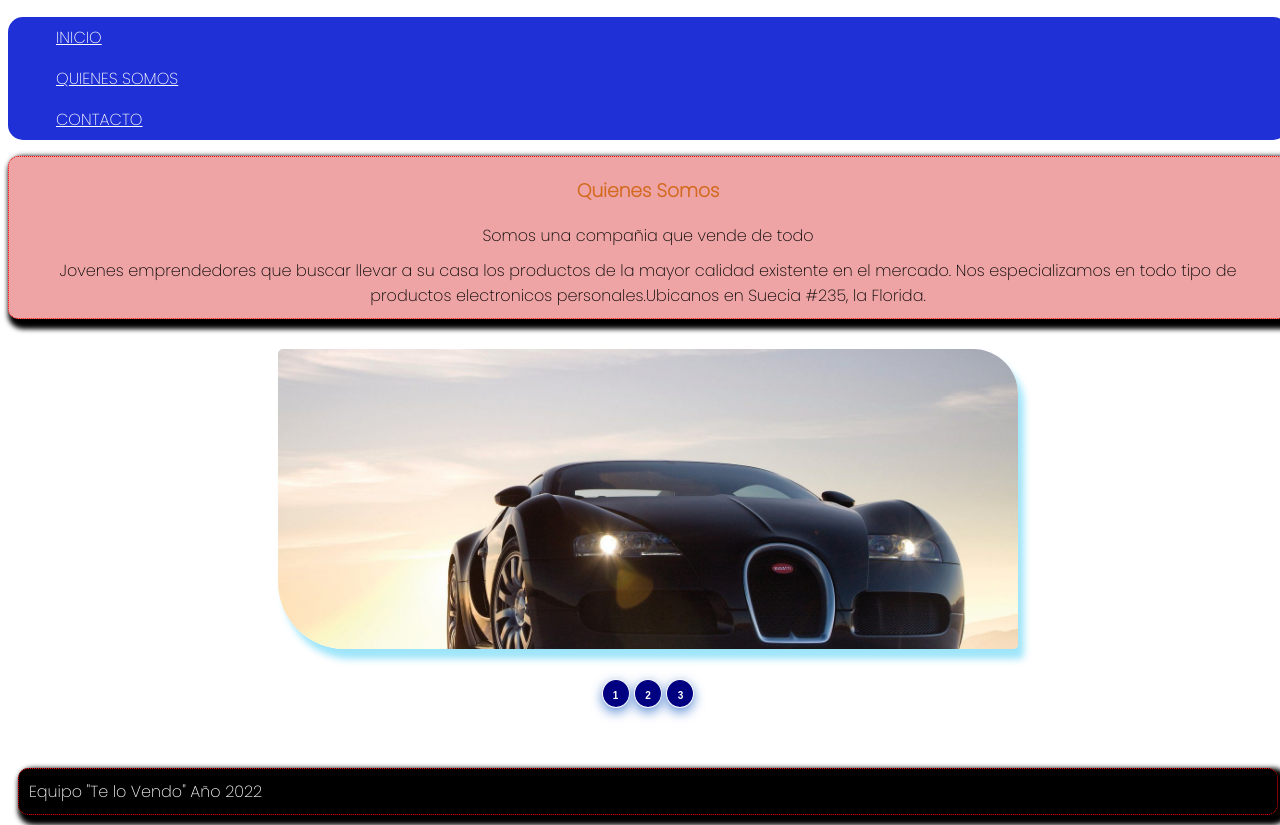
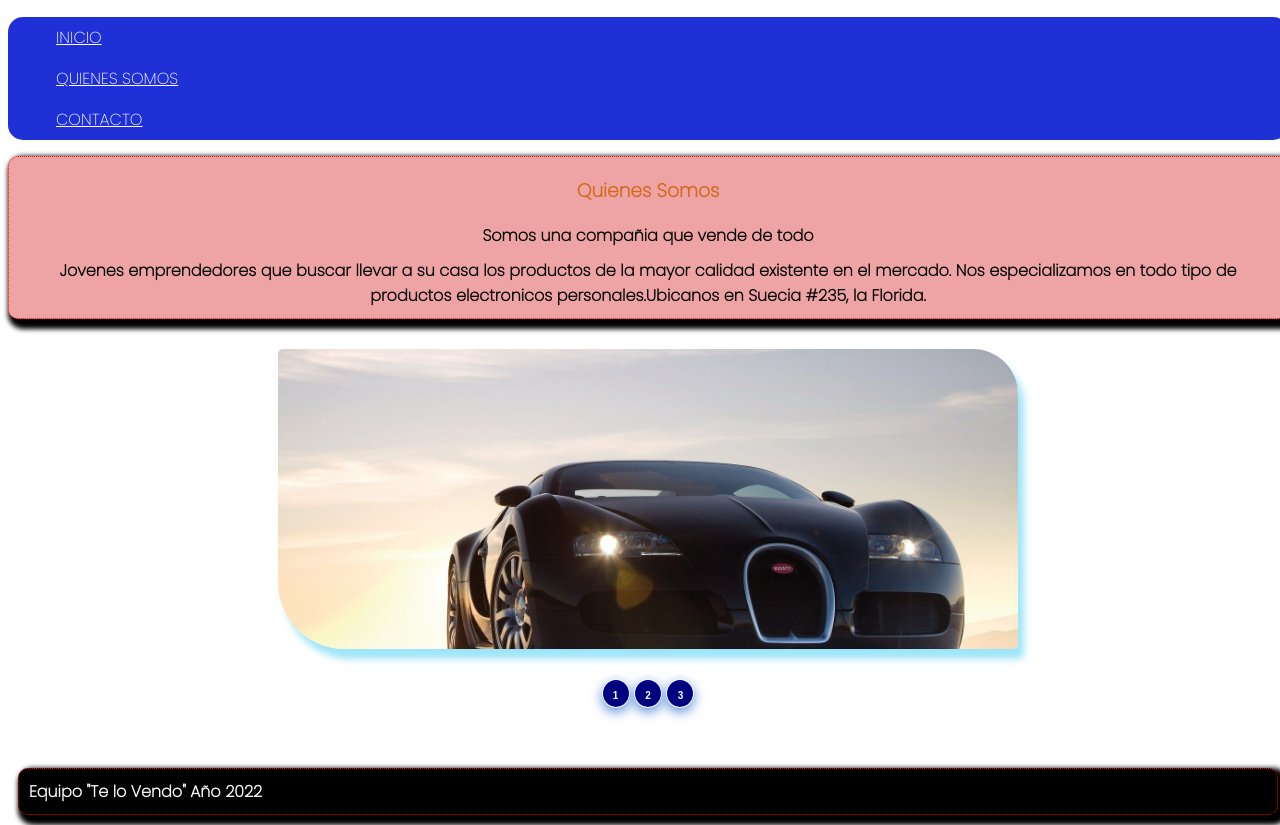
Before and after one commit to kenkairon/AbprooGrupal3github.io, a plain HTML site: page index.html in a window 1280 px wide. Shown: the part 58-883 px from the top of the page. Drawn offline with Linux system fonts and the light colour scheme.

Commit message:
commit init

```diff
--- a/assets/css/style.css
+++ b/assets/css/style.css
@@ -5,6 +5,9 @@
 body{
 font-family: 'Poppins', sans-serif;;
 width:100%;
+}
+h1,p{
+    font-weight:bold;
 }
 /* FUENTE DE LETRA DEL NAV */
 /*nav {
```
